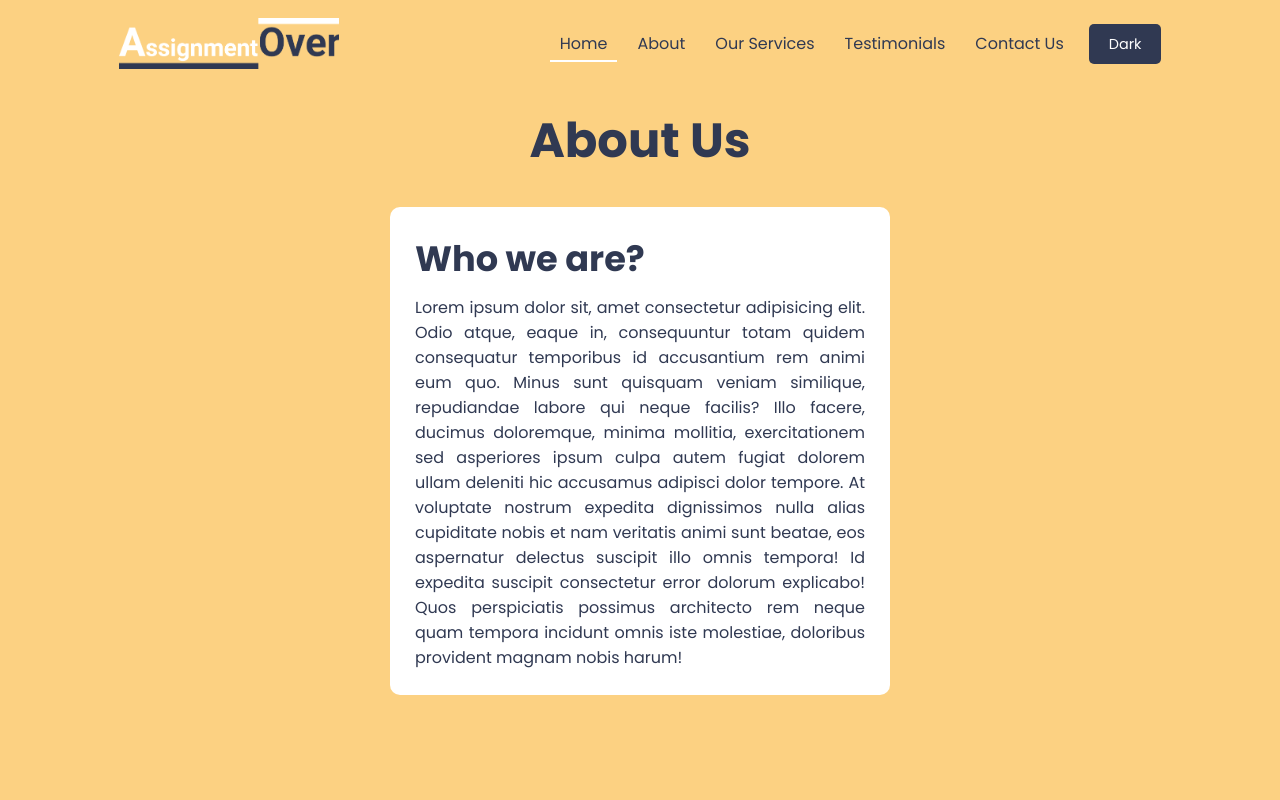
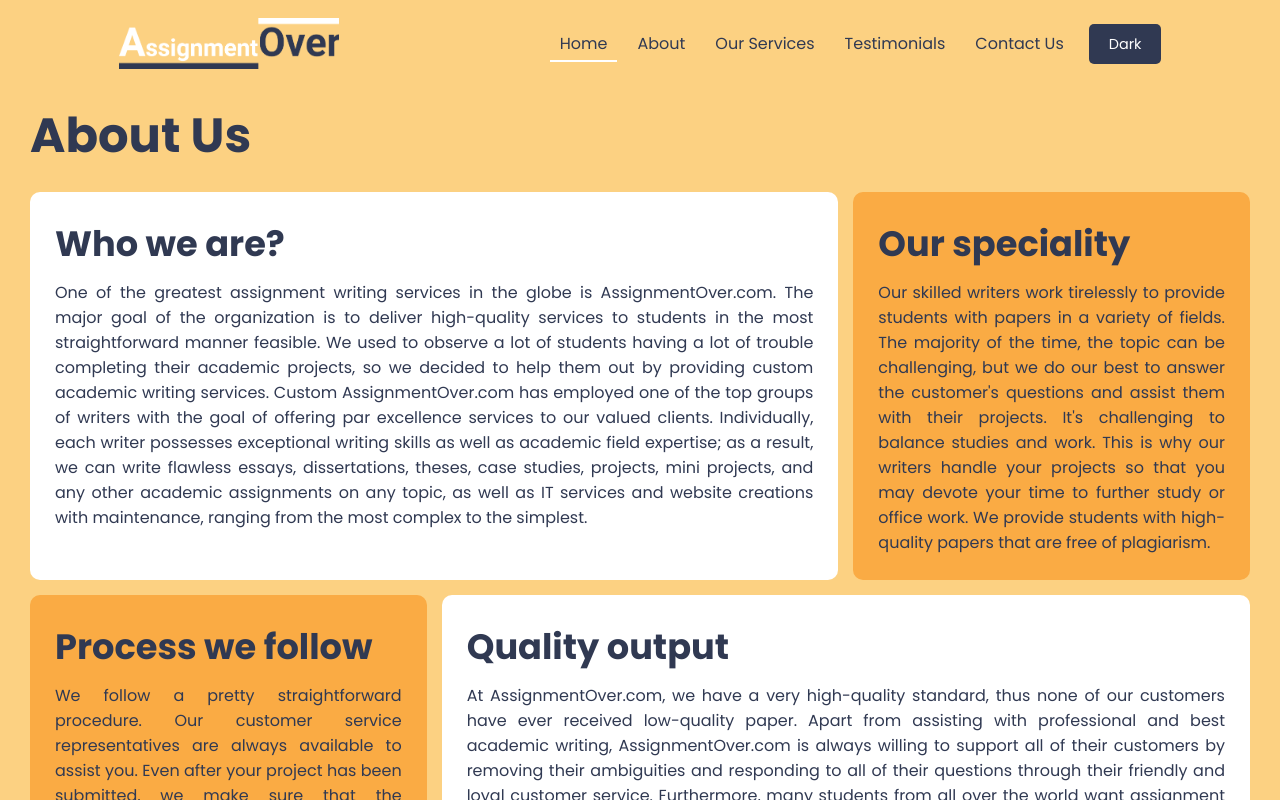
Before and after one commit to wahsandaruwan/assignmentover_frontend, a JavaScript app: page / in a window 1280 px wide. Shown: the top 800 px of the page. Built offline with nearby package versions, Linux system fonts and the light colour scheme; the HTML template or start-up script is replaced by a standard one.

Commit message:
About card completed

```diff
--- a/src/Components/Pages/About.js
+++ b/src/Components/Pages/About.js
@@ -1,3 +1,4 @@
+// Custom components & modules
 import AboutCard from '../Sections/AboutCard'
 
 const About = () => {
@@ -7,19 +8,24 @@ const About = () => {
         <h1 className="heading">About Us</h1>
         <div className="about-info-grid">
           <AboutCard
+            extraClass="span-column"
             subHeading="Who we are?"
-            details="Lorem ipsum dolor sit, amet consectetur adipisicing elit. Odio atque,
-          eaque in, consequuntur totam quidem consequatur temporibus id
-          accusantium rem animi eum quo. Minus sunt quisquam veniam similique,
-          repudiandae labore qui neque facilis? Illo facere, ducimus doloremque,
-          minima mollitia, exercitationem sed asperiores ipsum culpa autem
-          fugiat dolorem ullam deleniti hic accusamus adipisci dolor tempore. At
-          voluptate nostrum expedita dignissimos nulla alias cupiditate nobis et
-          nam veritatis animi sunt beatae, eos aspernatur delectus suscipit illo
-          omnis tempora! Id expedita suscipit consectetur error dolorum
-          explicabo! Quos perspiciatis possimus architecto rem neque quam
-          tempora incidunt omnis iste molestiae, doloribus provident magnam
-          nobis harum!"
+            details="One of the greatest assignment writing services in the globe is AssignmentOver.com. The major goal of the organization is to deliver high-quality services to students in the most straightforward manner feasible. We used to observe a lot of students having a lot of trouble completing their academic projects, so we decided to help them out by providing custom academic writing services. Custom AssignmentOver.com has employed one of the top groups of writers with the goal of offering par excellence services to our valued clients. Individually, each writer possesses exceptional writing skills as well as academic field expertise; as a result, we can write flawless essays, dissertations, theses, case studies, projects, mini projects, and any other academic assignments on any topic, as well as IT services and website creations with maintenance, ranging from the most complex to the simplest."
+          />
+          <AboutCard
+            extraClass="highlight"
+            subHeading="Our speciality"
+            details="Our skilled writers work tirelessly to provide students with papers in a variety of fields. The majority of the time, the topic can be challenging, but we do our best to answer the customer's questions and assist them with their projects. It's challenging to balance studies and work. This is why our writers handle your projects so that you may devote your time to further study or office work. We provide students with high-quality papers that are free of plagiarism."
+          />
+          <AboutCard
+            extraClass="highlight"
+            subHeading="Process we follow"
+            details="We follow a pretty straightforward procedure. Our customer service representatives are always available to assist you. Even after your project has been submitted, we make sure that the customer receives a prompt answer. We have a lot of repeat customers, and it's a pleasure to assist them with their complex research projects."
+          />
+          <AboutCard
+            extraClass="span-column"
+            subHeading="Quality output"
+            details="At AssignmentOver.com, we have a very high-quality standard, thus none of our customers have ever received low-quality paper. Apart from assisting with professional and best academic writing, AssignmentOver.com is always willing to support all of their customers by removing their ambiguities and responding to all of their questions through their friendly and loyal customer service. Furthermore, many students from all over the world want assignment writing assistance, and we are happy to assist them. So, no matter where you are in the world, if you require essay writing assistance, simply contact us via WhatsApp or customer care inquiry."
           />
         </div>
       </div>
--- a/src/Components/Sections/AboutCard.js
+++ b/src/Components/Sections/AboutCard.js
@@ -4,11 +4,11 @@ import { PropTypes } from 'prop-types'
 // Custom styling
 import './Styles/AboutCardStyles.css'
 
-const AboutCard = ({ subHeading, details }) => {
+const AboutCard = ({ extraClass, subHeading, details }) => {
   return (
     <>
-      <div className="about-card">
-        <h1 className="sub-heading">Who we are?</h1>
+      <div className={`about-card ${extraClass ? extraClass : ''}`}>
+        <h1 className="sub-heading">{subHeading}</h1>
         <div className="details">{details}</div>
       </div>
     </>
@@ -17,6 +17,7 @@ const AboutCard = ({ subHeading, details }) => {
 
 // Type checking
 AboutCard.propTypes = {
+  extraClass: PropTypes.string,
   subHeading: PropTypes.string.isRequired,
   details: PropTypes.string.isRequired,
 }
--- a/src/Components/Sections/Styles/AboutCardStyles.css
+++ b/src/Components/Sections/Styles/AboutCardStyles.css
@@ -1,6 +1,5 @@
 /* -----About card----- */
 .about-card {
-  max-width: 500px;
   max-height: 700px;
   padding: 25px;
   background-color: #ffffff;
--- a/src/Components/Sections/Styles/InquiryFormStyles.css
+++ b/src/Components/Sections/Styles/InquiryFormStyles.css
@@ -2,6 +2,7 @@
 .inquiry-form {
   width: 100%;
   max-width: 500px;
+  margin: 0 30px;
   padding: 20px 30px;
   background-color: #faab44;
   display: flex;
--- a/src/index.css
+++ b/src/index.css
@@ -14,13 +14,15 @@
 body {
   width: 100%;
   min-height: 100vh;
-  background-color: #ffffff;
+  background-color: #fcd182;
 }
 
+/* -----Page----- */
 .page {
   width: 100%;
+  max-width: 1400px;
   min-height: 100vh;
-  background-color: #fcd182;
+  margin: 0 auto;
 }
 
 /* -----Links----- */
@@ -34,12 +36,15 @@ a {
 /* ----------------Home page---------------- */
 .home {
   display: flex;
-  justify-content: space-evenly;
+  justify-content: center;
   align-items: center;
 }
 
+/* -----Images----- */
 .home .images {
-  max-width: 600px;
+  width: 100%;
+  max-width: 700px;
+  margin: 0 30px;
 }
 
 .home .images > svg {
@@ -51,13 +56,31 @@ a {
 .about {
   display: flex;
   justify-content: center;
-  align-items: center;
+  align-items: flex-start;
   flex-direction: column;
+  padding: 100px 30px;
 }
 
+/* -----Heading----- */
 .about .heading {
   font-size: 3rem;
   font-weight: 700;
   color: #303952;
-  margin-bottom: 30px;
+  margin-bottom: 20px;
 }
+
+/* -----Grid----- */
+.about .about-info-grid {
+  width: 100%;
+  display: grid;
+  gap: 15px;
+  grid-template-columns: repeat(3, 1fr);
+}
+
+.about .about-info-grid .span-column {
+  grid-column: span 2;
+}
+
+.about .about-info-grid .highlight {
+  background-color: #faab44;
+}
```
